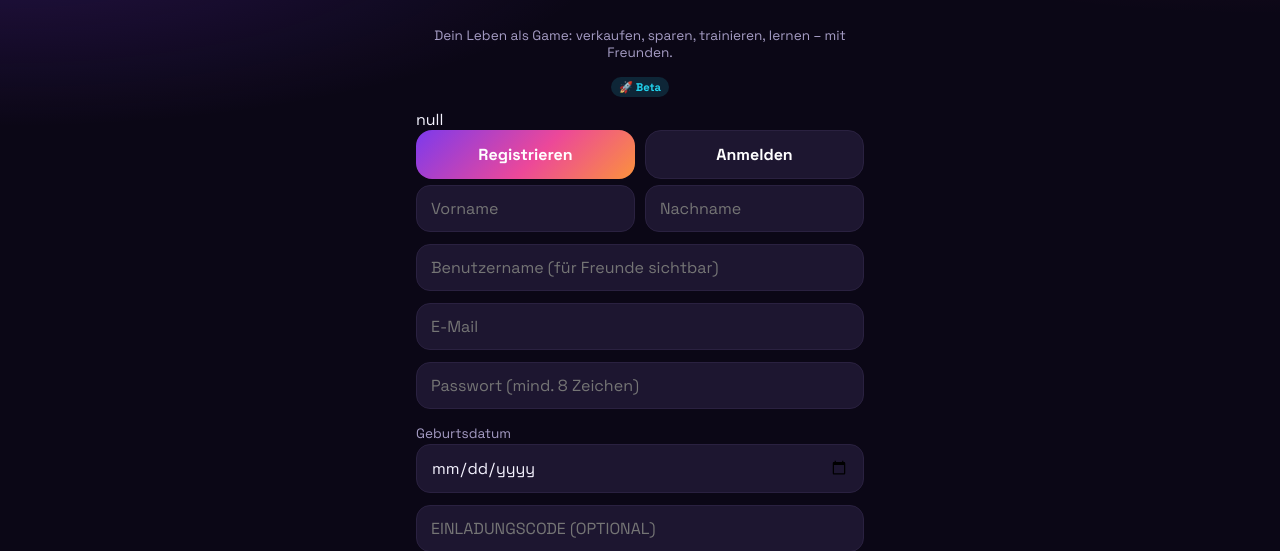
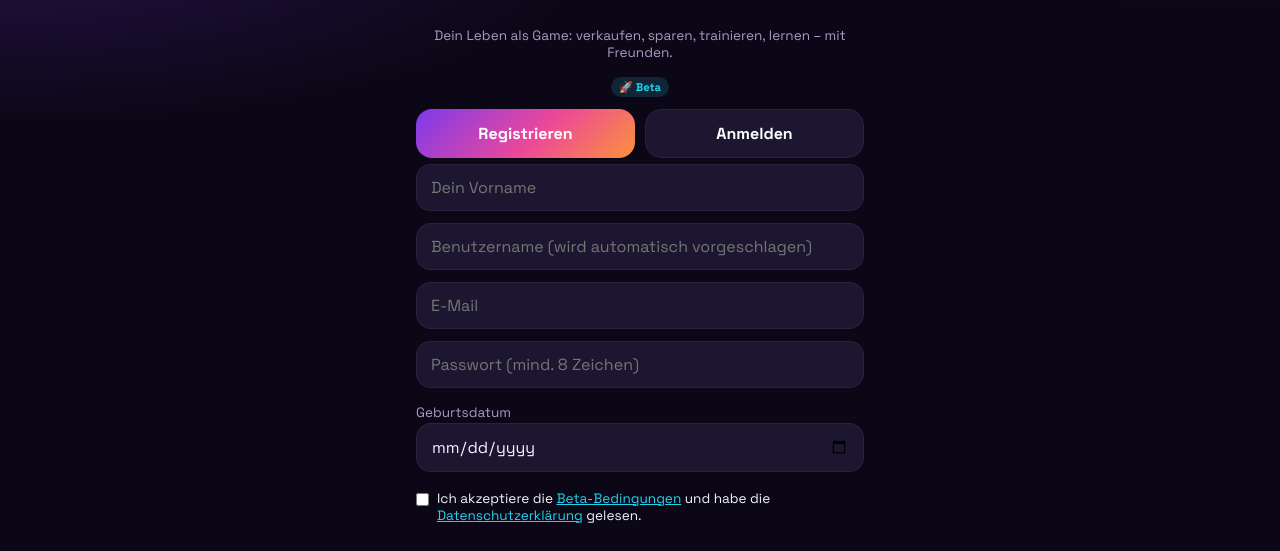
Before and after one commit to riftora-app/riftora, a plain HTML site: page index.html in a window 1280 px wide. Shown: the part 225-776 px from the top of the page. Drawn offline with Linux system fonts and the light colour scheme.

Commit message:
Registrierung vereinfacht: nur Vorname, Benutzername automatisch, kein Einladungsfeld

```diff
--- a/index.html
+++ b/index.html
@@ -598,17 +598,19 @@ async function syncJetzt() { clearTimeout(syncT); syncT = null; if (!KONTO || !S
 addEventListener('visibilitychange', () => { if (document.hidden && syncT) syncJetzt(); });
 function start() { return startLaeuft || (startLaeuft = startIntern().finally(() => { startLaeuft = null; })); }
 async function startIntern() { if (!KONTO) { geladen = true; return; } try { const r = await api('load', {t: KONTO.t, ua: GERAET}); if (r.code) KONTO.code = r.code; KONTO.pro = !!r.pro; KONTO.testBis = r.testBis || ''; kontoSpeichern(); setTimeout(testEndeCheck, 1500); const neuer = r.data && r.data.user && (r.data.upd || 0) > Math.min(UPD0, S.upd || 0); if (neuer) { S = Object.assign(neuState(), r.data); migrate(); mem = S; try { localStorage.setItem(KEY, JSON.stringify(S)); } catch (e) {} render(); } geladen = true; if (!neuer && S.user && (S.upd || 0) > ((r.data && r.data.upd) || 0)) syncPlanen(); ligaLaden(true); } catch (e) { if (/Sitzung/.test(e.message)) { KONTO = null; kontoSpeichern(); render(); } } }
+function nameVorschlag(v) { const b = String(v || '').toLowerCase().replace(/ä/g, 'ae').replace(/ö/g, 'oe').replace(/ü/g, 'ue').replace(/ß/g, 'ss').normalize('NFD').replace(/[^a-z0-9]/g, '').slice(0, 14) || 'rifter'; return (b.length < 3 ? b + 'rift' : b) + '.' + NAMEZAHL; }
+const NAMEZAHL = Math.floor(100 + Math.random() * 900);
 function authScreen(root) {
   const box = h('div', {cls: 'ob'}); root.append(box); const neu = authTab === 'neu';
-  box.append(h('img', {cls: 'logo', src: LOGO, alt: ''}), h('h1', {style: 'text-align:center'}, 'Riftora™'), h('p', {cls: 'mut', style: 'text-align:center'}, '1 % besser. Jeden Tag. Nicht aufgeben – und Spaß dabei haben.'), h('p', {cls: 'sm mut', style: 'text-align:center'}, 'Dein Leben als Game: verkaufen, sparen, trainieren, lernen – mit Freunden.'), h('div', {style: 'text-align:center;margin-bottom:12px'}, h('span', {cls: 'tag'}, '🚀 Beta')), window.__INV__ ? h('div', {cls: 'card', style: 'text-align:center;border-color:#ec4899;margin-bottom:12px'}, h('b', {}, '🎟️ Persönliche Einladung'), h('div', {cls: 'sm mut'}, 'Dein Code ist schon eingetragen – einfach registrieren.')) : null,
+  box.append(h('img', {cls: 'logo', src: LOGO, alt: ''}), h('h1', {style: 'text-align:center'}, 'Riftora™'), h('p', {cls: 'mut', style: 'text-align:center'}, '1 % besser. Jeden Tag. Nicht aufgeben – und Spaß dabei haben.'), h('p', {cls: 'sm mut', style: 'text-align:center'}, 'Dein Leben als Game: verkaufen, sparen, trainieren, lernen – mit Freunden.'), h('div', {style: 'text-align:center;margin-bottom:12px'}, h('span', {cls: 'tag'}, '🚀 Beta')), window.__INV__ ? h('div', {cls: 'card', style: 'text-align:center;border-color:#ec4899;margin-bottom:12px'}, h('b', {}, '🎟️ Persönliche Einladung'), h('div', {cls: 'sm mut'}, 'Dein Code ist schon eingetragen – einfach registrieren.')) : '',
     h('div', {cls: 'grid2'}, h('button', {cls: 'btn' + (neu ? '' : ' sec'), on: {click: () => { authTab = 'neu'; render(); }}}, 'Registrieren'), h('button', {cls: 'btn' + (neu ? ' sec' : ''), on: {click: () => { authTab = 'login'; render(); }}}, 'Anmelden')));
-  const vn = h('input', {placeholder: 'Vorname', autocomplete: 'given-name', maxlength: 40, 'aria-label': 'Vorname'}), nn = h('input', {placeholder: 'Nachname', autocomplete: 'family-name', maxlength: 40, 'aria-label': 'Nachname'});
-  const u = h('input', {placeholder: 'Benutzername (für Freunde sichtbar)', autocomplete: 'username', maxlength: 20, 'aria-label': 'Benutzername'}), e = h('input', {placeholder: 'E-Mail', type: 'email', inputmode: 'email', autocomplete: 'email', maxlength: 80, 'aria-label': 'E-Mail'}), p = h('input', {placeholder: neu ? 'Passwort (mind. 8 Zeichen)' : 'Passwort', type: 'password', autocomplete: neu ? 'new-password' : 'current-password', maxlength: 100, 'aria-label': 'Passwort'});
+  const vn = h('input', {placeholder: 'Dein Vorname', autocomplete: 'given-name', maxlength: 40, 'aria-label': 'Vorname'}), nn = h('input', {placeholder: 'Nachname', autocomplete: 'family-name', maxlength: 40, 'aria-label': 'Nachname'});
+  const u = h('input', {placeholder: 'Benutzername (wird automatisch vorgeschlagen)', autocomplete: 'username', maxlength: 20, 'aria-label': 'Benutzername'}), e = h('input', {placeholder: 'E-Mail', type: 'email', inputmode: 'email', autocomplete: 'email', maxlength: 80, 'aria-label': 'E-Mail'}), p = h('input', {placeholder: neu ? 'Passwort (mind. 8 Zeichen)' : 'Passwort', type: 'password', autocomplete: neu ? 'new-password' : 'current-password', maxlength: 100, 'aria-label': 'Passwort'});
   const g = h('input', {type: 'date', max: (() => { const d = new Date(); d.setFullYear(d.getFullYear() - 16); return iso(d); })(), min: '1915-01-01', 'aria-label': 'Geburtsdatum'}), inv = h('input', {placeholder: 'Einladungscode (optional)', value: window.__INV__ || '', maxlength: 20, autocapitalize: 'characters', style: 'text-transform:uppercase', 'aria-label': 'Einladungscode'});
   const ok = h('input', {type: 'checkbox', id: 'dsok', style: 'width:auto;margin:3px 8px 0 0;flex:none'}); const fehler = h('div', {cls: 'sm minus', role: 'alert', style: 'min-height:1.2em;margin-top:8px'});
   const btnTxt = neu ? 'Konto erstellen 🚀' : 'Anmelden'; const los = h('button', {cls: 'btn', style: 'margin-top:6px'}, btnTxt);
   const absenden = async () => { fehler.textContent = ''; const em = e.value.trim().toLowerCase(), pw = p.value;
-    if (neu && (!vn.value.trim() || !nn.value.trim())) { fehler.textContent = 'Bitte gib deinen Vor- und Nachnamen ein.'; return; }
+    if (neu && !vn.value.trim()) { fehler.textContent = 'Bitte gib deinen Vornamen ein.'; return; } if (neu && !u.value.trim()) u.value = nameVorschlag(vn.value);
     if (neu && !/^[a-zA-Z0-9_.]{3,20}$/.test(u.value.trim())) { fehler.textContent = 'Benutzername: 3–20 Zeichen, nur Buchstaben, Zahlen, _ und Punkt.'; return; }
     if (!/^[^@\s]+@[^@\s]+\.[^@\s]+$/.test(em)) { fehler.textContent = 'Bitte gib eine gültige E-Mail-Adresse ein.'; return; }
     if (pw.length < 8) { fehler.textContent = 'Das Passwort braucht mindestens 8 Zeichen.'; return; }
@@ -616,13 +618,13 @@ function authScreen(root) {
     if (neu && alterVon(g.value) < 16) { fehler.textContent = 'Riftora ist ab 16 Jahren.'; return; }
     if (neu && !ok.checked) { fehler.textContent = 'Bitte akzeptiere die Beta-Bedingungen und den Datenschutz.'; return; }
     los.disabled = true; los.textContent = '⏳ Einen Moment …';
-    try { const r = await api(neu ? 'register' : 'login', {vn: vn.value.trim(), nn: nn.value.trim(), u: u.value.trim(), e: em, g: g.value, inv: inv.value.trim().toUpperCase(), ua: GERAET, h: await pwHash(em, pw)}); KONTO = {t: r.t, name: r.name, email: em, code: r.code, pro: !!r.pro, testBis: r.testBis || ''}; kontoSpeichern(); geladen = true;
+    try { const r = await api(neu ? 'register' : 'login', {vn: vn.value.trim(), nn: nn.value.trim() || '-', u: u.value.trim(), e: em, g: g.value, inv: inv.value.trim().toUpperCase(), ua: GERAET, h: await pwHash(em, pw)}); KONTO = {t: r.t, name: r.name, email: em, code: r.code, pro: !!r.pro, testBis: r.testBis || ''}; kontoSpeichern(); geladen = true;
       if (r.data && r.data.user) { S = Object.assign(neuState(), r.data); migrate(); mem = S; try { localStorage.setItem(KEY, JSON.stringify(S)); } catch (x) {} setTimeout(() => toast('👋 Willkommen zurück, ' + S.user.name + '!'), 300); }
       else if (!S.user) { obStep = 1; ob.name = r.vn || r.name; } else syncPlanen();
       render(); ligaLaden(true); }
     catch (err) { fehler.textContent = err.message; los.disabled = false; los.textContent = btnTxt; } };
-  los.addEventListener('click', absenden); p.addEventListener('keydown', ev => { if (ev.key === 'Enter') absenden(); });
-  if (neu) box.append(h('div', {cls: 'grid2'}, vn, nn), u); box.append(e, p); if (neu) box.append(h('div', {cls: 'sm mut', style: 'margin:10px 0 -4px'}, 'Geburtsdatum'), g, inv);
+  los.addEventListener('click', absenden); if (neu) { let selbst = false; u.addEventListener('input', () => { selbst = !!u.value; }); vn.addEventListener('input', () => { if (!selbst) u.value = vn.value.trim() ? nameVorschlag(vn.value) : ''; }); } p.addEventListener('keydown', ev => { if (ev.key === 'Enter') absenden(); });
+  if (neu) box.append(vn, u); box.append(e, p); if (neu) box.append(h('div', {cls: 'sm mut', style: 'margin:10px 0 -4px'}, 'Geburtsdatum'), g);
   if (neu) box.append(h('label', {cls: 'sm', for: 'dsok', style: 'display:flex;align-items:flex-start;margin-top:12px'}, ok, h('span', {}, 'Ich akzeptiere die ', h('a', {href: '#', style: 'color:var(--c)', on: {click: ev => { ev.preventDefault(); betaBedingungen(); }}}, 'Beta-Bedingungen'), ' und habe die ', h('a', {href: '#', style: 'color:var(--c)', on: {click: ev => { ev.preventDefault(); datenschutz(); }}}, 'Datenschutzerklärung'), ' gelesen.')));
   box.append(fehler, los);
   if (!neu) box.append(h('button', {cls: 'btn sec', style: 'margin-top:8px', on: {click: pwVergessen}}, 'Passwort vergessen?'));
```
